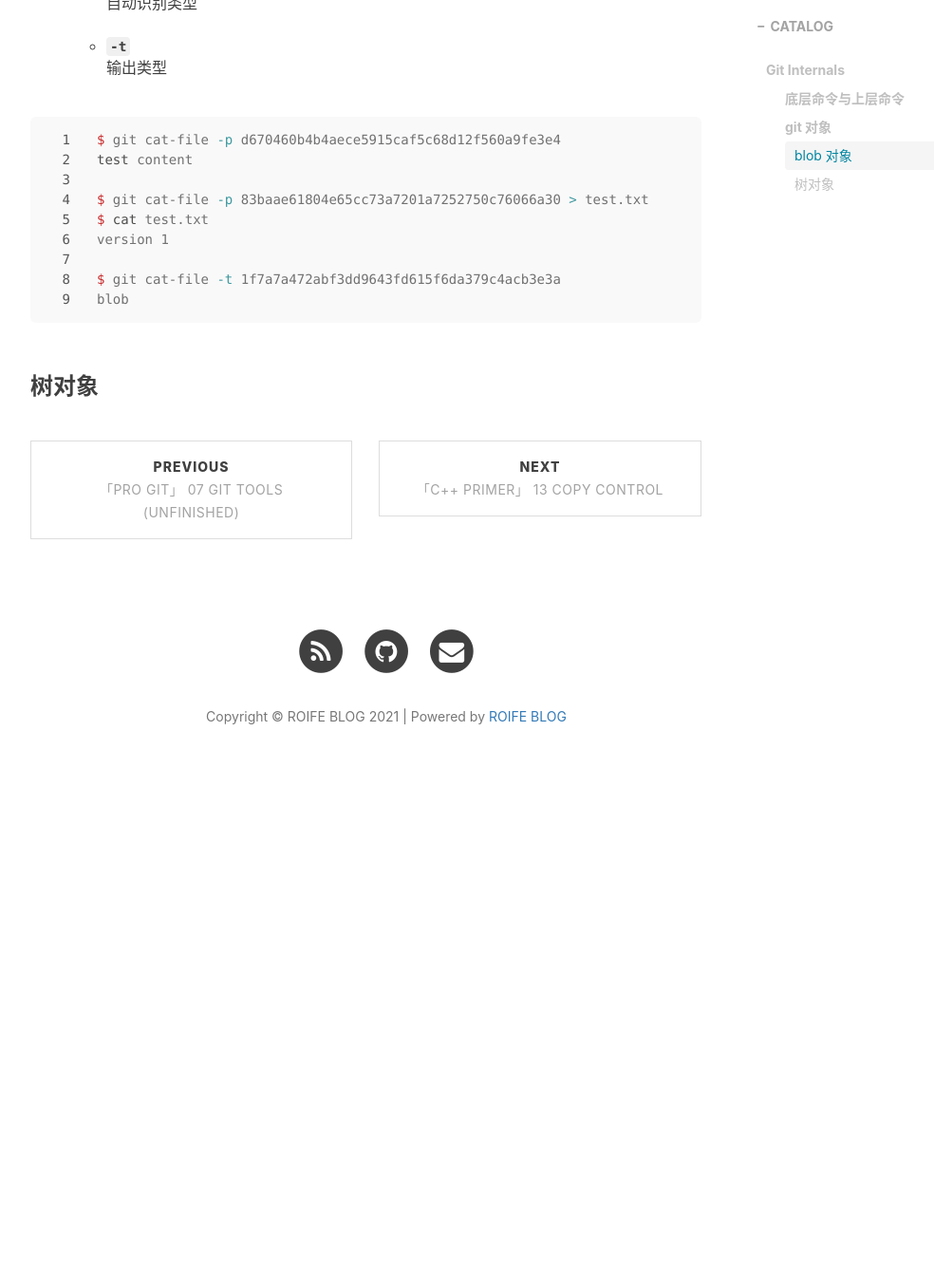
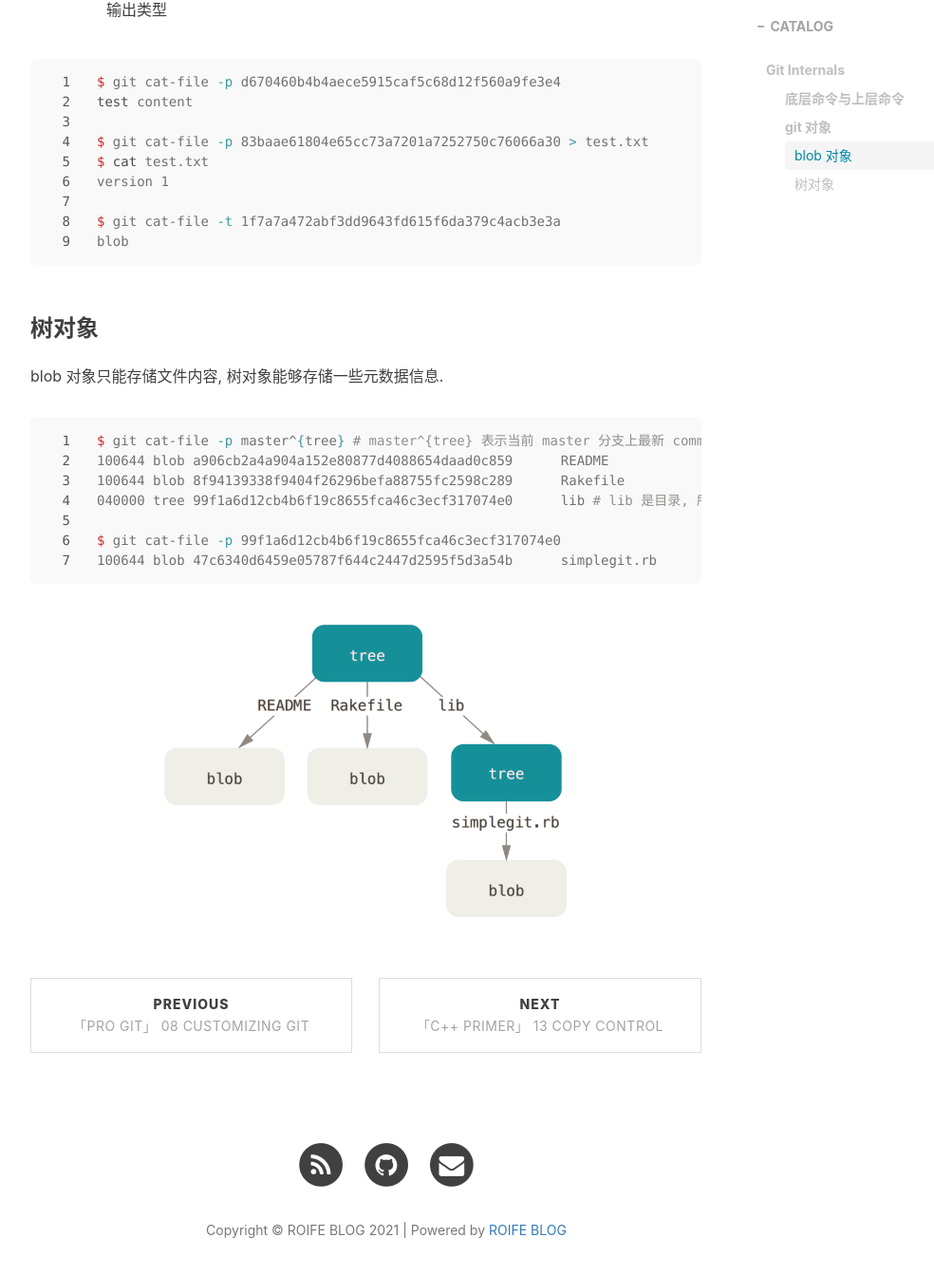
Before and after one commit to LogicLee0902/-LogicLee0902.github.io, a Jekyll site: the page built from _posts/pro-git/2020-07-25-pro-git-10-git-internals.md, in a window 1280 px wide and 1400 px high, scrolled down 1780 px. Shown: the top 1343 px of the window at 95% size, without its empty margins (233-1217 px from the left). Built offline with Jekyll 4.4.1, drawn with Linux system fonts in a browser that asks for light colours; nearby versions of some CDN libraries; comment, search, counter and statistics services are not loaded; before the commit the page ends 2639 px from its top, so only the background shows below that; some of the changed text lies outside the part shown.

````diff
--- a/_posts/pro-git/2020-07-25-pro-git-10-git-internals.md
+++ b/_posts/pro-git/2020-07-25-pro-git-10-git-internals.md
@@ -1,11 +1,11 @@
 ---
 layout: "post"
-title: "「Pro Git」 10 Git Internals (unfinished)"
+title: "「Pro Git」 10 Git Internals"
 subtitle: "Git 内部原理"
 author: "roife"
 date: 2020-07-25
 
-tags: ["Pro Git@B", "Git@D", "未完成@D"]
+tags: ["Pro Git@B", "Git@D"]
 lang: zh
 catalog: true
 header-image: ""
@@ -77,3 +77,17 @@
 ```
 
 ### 树对象
+
+blob 对象只能存储文件内容, 树对象能够存储一些元数据信息.
+
+```shell
+$ git cat-file -p master^{tree} # master^{tree} 表示当前 master 分支上最新 commit 指向的树对象
+100644 blob a906cb2a4a904a152e80877d4088654daad0c859      README
+100644 blob 8f94139338f9404f26296befa88755fc2598c289      Rakefile
+040000 tree 99f1a6d12cb4b6f19c8655fca46c3ecf317074e0      lib # lib 是目录, 所以它是一个树对象指针, 指向另一个树对象
+
+$ git cat-file -p 99f1a6d12cb4b6f19c8655fca46c3ecf317074e0
+100644 blob 47c6340d6459e05787f644c2447d2595f5d3a54b      simplegit.rb
+```
+
+![data-model-1](/img/in-post/post-pro-git/data-model-1.png){:height="450px" width="450px"}
````
Also changed, not shown: _posts/blog/2021-02-12-use-utterances-for-comment.md (added, +79 -0 lines), _posts/pro-git/2020-07-21-pro-git-07-git-tools.md (renamed from _posts/pro-git/2020-07-23-pro-git-07-git-tools.md, +4 -5 lines), _posts/blog/2020-10-29-liquid-template-language.md (renamed from _posts/2020-10-29-liquid-template-language.md), img/in-post/post-buaa-co/uart-1.png, img/in-post/post-buaa-co/uart-2.png, img/in-post/post-pro-git/data-model-1.png (added), img/in-post/post-use-utterances-for-comment/utterances-configuration.png (added), img/in-post/post-use-utterances-for-comment/utterances-installation.png (added).
